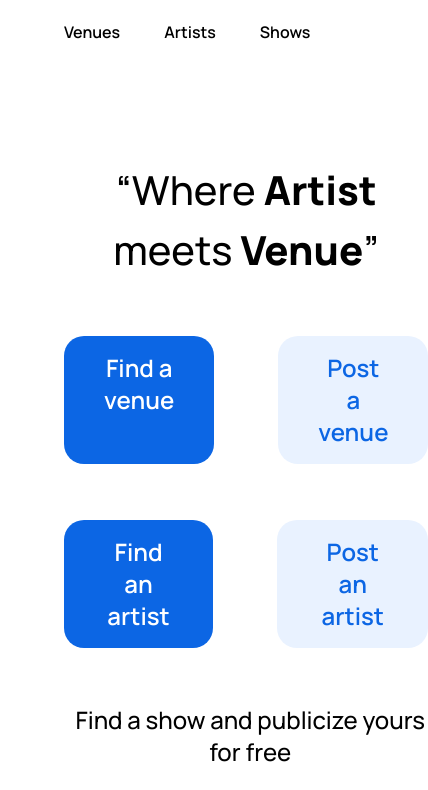
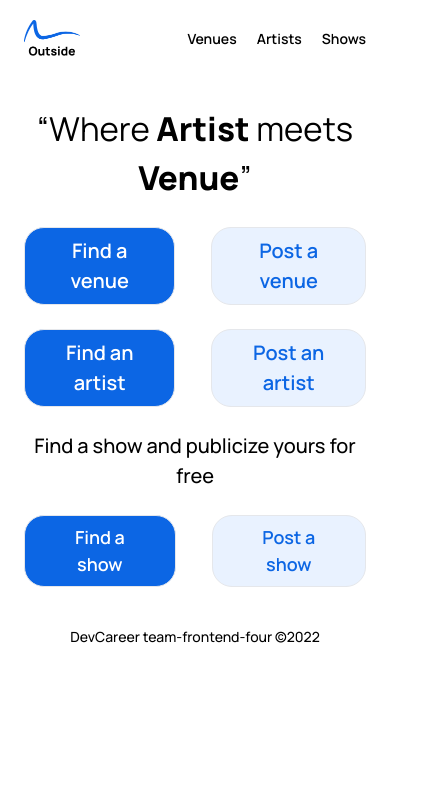
Before and after one commit to devcareer/Project-outside, a React (Vite) app: page / in a window 390 px wide. Shown: the top 790 px of the page, 428 px wide, since content can reach past the window. Built offline with nearby package versions, Linux system fonts and the light colour scheme.

Commit message:
Add: Mobile responsiveness for homepage

```diff
--- a/src/components/Footer.jsx
+++ b/src/components/Footer.jsx
@@ -2,7 +2,7 @@ import React from 'react'
 
 function Footer() {
   return (
-    <div className='text-sm font-medium px-16 pb-10 pt-40'>DevCareer team-frontend-four ©{new Date().getFullYear()}</div>
+    <div className='text-sm leading-[19.12px] font-medium px-[69px] pb-10 pt-10 md:text-left text-center'>DevCareer team-frontend-four ©{new Date().getFullYear()}</div>
   )
 }
 
--- a/src/components/Header.jsx
+++ b/src/components/Header.jsx
@@ -1,22 +1,22 @@
 import React from "react";
-import logo from '../assets/logo.png';
+import _logo from '../assets/logo.png';
 import { Link } from "react-router-dom";
 
 
 export default function Header() {
     return (
-        <nav className="px-16 py-5 flex justify-between items-center ">
+        <nav className="md:px-[69px] px-6 py-5 flex justify-between items-center ">
             <span>
-                <Link to="/" > <img src={logo} className=" w-28" /> </Link>
+                <Link to="/" > <img src={_logo} className=" md:w-28 md:h-[77px] w-14" /> </Link>
             </span>
-            <ul className="flex capitalize text-base text-black font-semibold">
-                <li className="pr-11">
+            <ul className="flex capitalize text-sm md:text-base leading-[21.86px] text-black font-semibold">
+                <li className="md:pr-11 pr-5">
                     <Link to="/venues">Venues</Link>
                 </li>
-                <li className="pr-11">
+                <li className="md:pr-11 pr-5">
                     <Link to="/artists">Artists</Link>
                 </li>
-                <li className="pr-6">
+                <li className="md:pr-6">
                     <Link to="/shows">Shows</Link>
                 </li>
             </ul>
--- a/src/index.css
+++ b/src/index.css
@@ -8,4 +8,9 @@
     html {
         font-family: 'Manrope', sans-serif;
     }
+
+    .formi {
+        color: green;
+    }
+
 }
--- a/src/pages/Home/Homepage.css
+++ b/src/pages/Home/Homepage.css
@@ -1,20 +1,4 @@
 .landing-image {
-    width: 37.25rem;
-    height: 34.375rem;
+    width: 40.25rem;
+    height: 37.375rem;
 }
-
-.find {
-    background-color: #0C66E4;
-    border-radius: 1.25rem;
-    color: #ffffff;
-}
-
-.post {
-    color: #0C66E4;
-    background-color: #E9F2FF;
-    border-radius: 1.25rem;
-}
-
-.big {
-    font-size: 40px;
-}
--- a/src/pages/Home/Homepage.jsx
+++ b/src/pages/Home/Homepage.jsx
@@ -6,26 +6,27 @@ import '../../pages/Home/Homepage.css';
 
 export default function Home() {
     return (
-        <div className="mx-auto text-center max-w-screen-2xl px-16 pt-24 flex justify-between items-center">
+        <div className="mx-auto text-center md:max-w-screen-2xl md:px-16 md:pt-24 pt-[25px] md:flex md:justify-between md:items-center px-6">
             {/* <div > */}
-            <div className="">
-                    <h1 className="big font-medium">“Where <span className="font-extrabold">Artist</span> meets <span className="font-extrabold">Venue</span>”</h1>
-                    <div className="flex gap-16 text-2xl font-semibold pt-14">
-                        <a href="#" className="find py-4 px-10"><div>Find a venue</div></a>
-                        <a href="#" className="post py-4 px-10"><div>Post a venue</div></a>
+                <div className="">
+                    <h1 className="md:text-[40px] text-[33px] md:font-medium">“Where <span className="font-extrabold">Artist</span> meets <span className="font-extrabold">Venue</span>”</h1>
+                    <div className="flex justify-center md:gap-16 gap-9 md:text-2xl text-[20px] font-semibold md:pt-14 pt-6">
+                        <a href="#" className="bg-[#0C66E4] text-[#ffffff] border rounded-[20px] md:py-[16.5px] md:px-[39px] py-2 px-5"><div>Find a venue</div></a>
+                        <a href="#" className="bg-[#E9F2FF] text-[#0C66E4] border rounded-[20px] md:py-[16.5px] md:px-[39px] py-2 px-5"><div>Post a venue</div></a>
                     </div>
-                    <div className="text-2xl flex gap-16 font-semibold pt-14">
-                        <a href="#" className="find py-4 px-9"><div>Find an artist</div></a>
-                        <a href="#" className="post py-4 px-9"><div>Post an artist</div></a>
+                    <div className="md:text-2xl text-[20px] flex justify-center md:gap-16 gap-9 font-semibold md:pt-14 pt-6">
+                        <a href="#" className=" bg-[#0C66E4] text-[#ffffff] border rounded-[20px] md:py-[16.5px] md:px-[35.5px] py-2 px-5"><div>Find an artist</div></a>
+                        <a href="#" className=" bg-[#E9F2FF] text-[#0C66E4] border rounded-[20px] md:py-[16.5px] md:px-[35.5px] py-2 px-5"><div>Post an artist</div></a>
                     </div>
-                    <p className="text-2xl font-medium pl-2 pt-14">Find a show and publicize yours for free</p>
-                    <div className="text-2xl flex items-center gap-16 font-semibold pt-6">
-                        <a href="#" className="find py-4 px-11"><div>Find a show</div></a>
-                        <a href="#" className="post py-4 px-11"><div>Post a show</div></a>
+                    <p className="md:text-2xl text-[20px] font-medium md:text-left md:pl-3 md:pt-14 pt-6">Find a show and publicize yours for free</p>
+                    <div className="md:text-2xl text-[18px] flex justify-center md:items-center md:gap-16 gap-9 font-semibold md:pt-6 pt-6">
+                        <a href="#" className="bg-[#0C66E4] text-[#ffffff] border rounded-[20px] md:py-[16.5px] md:px-11 py-2 px-8"><div>Find a show</div></a>
+                        <a href="#" className="bg-[#E9F2FF] text-[#0C66E4] border rounded-[20px] md:py-[16.5px] md:px-11 py-2 px-8"><div>Post a show</div></a>
                     </div>
                 </div>
-                <div>
-                    <img src={image} className="landing-image" />
+
+                <div className="hidden md:block">
+                    <img src={image} className="landing-image w-[40.25rem] h-[37.325]" />
                 </div>
             {/* </div> */}
         </div>
```
Also changed, not shown: src/assets/_logo.svg (added).
